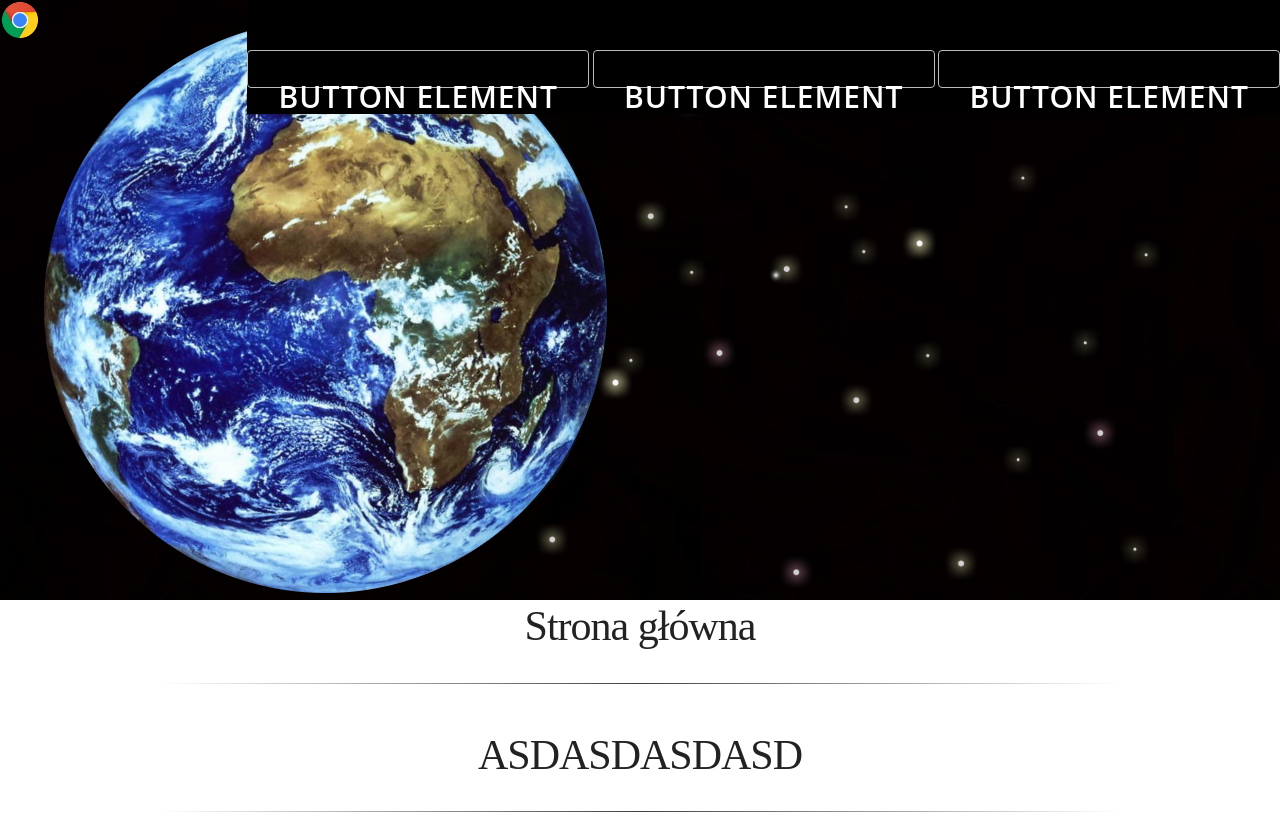
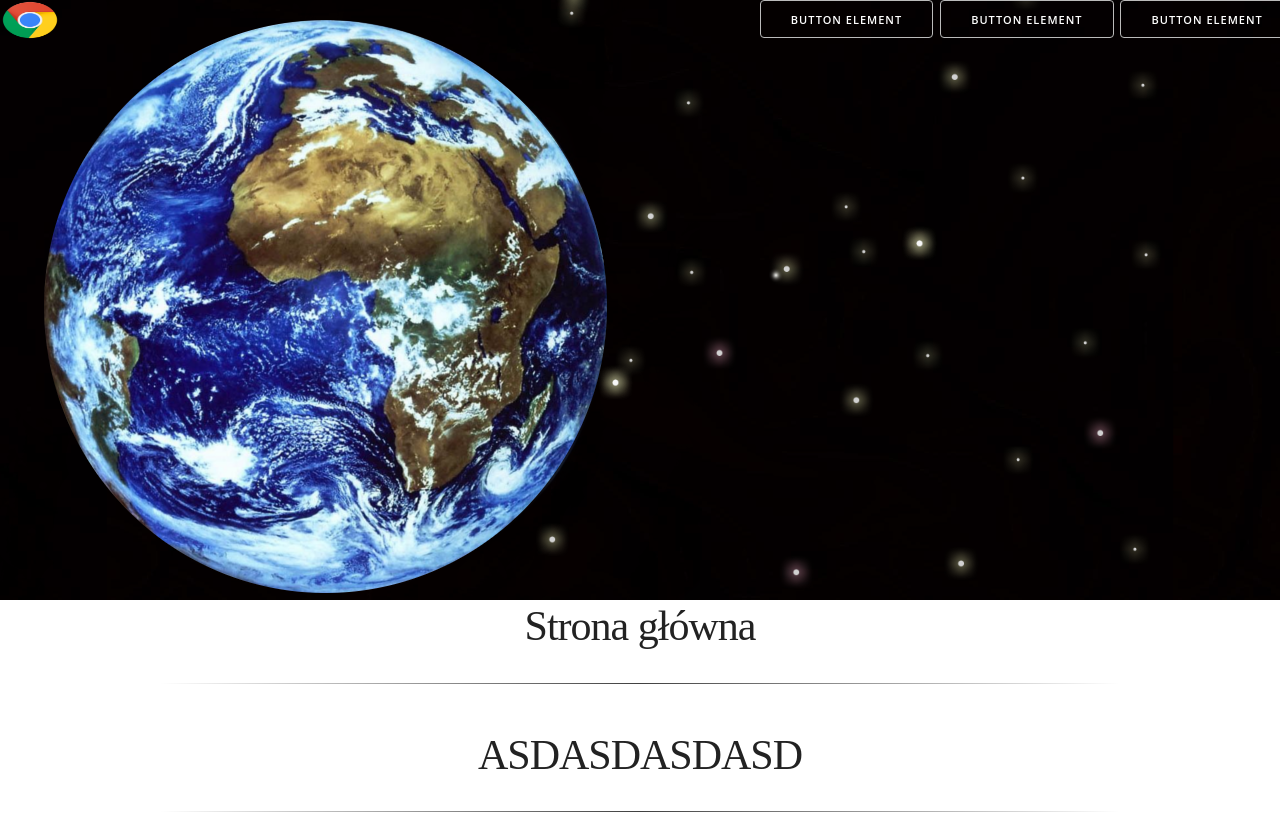
Before and after one commit to fiddlest1ck/webv, a plain HTML site: page index.html in a window 1280 px wide. Shown: the top 829 px of the page. Drawn offline with Linux system fonts and the light colour scheme; some packages are replaced by stand-ins of ours; a web font is replaced by a local one.

Commit message:
poprawiono menu

```diff
--- a/css/style.css
+++ b/css/style.css
@@ -618,6 +618,7 @@ button,
 input[type="submit"],
 input[type="reset"],
 input[type="button"] {
+  z-index:2;
   display: inline-block;
   height: 38px;
   padding: 0 30px;
@@ -634,26 +635,7 @@ input[type="button"] {
   border-radius: 4px;
   border: 1px solid #bbb;
   cursor: pointer;
-  box-sizing: border-box;  background-color: $color;
-  margin: 5rem auto;
-  box-shadow: 0 25px 40px -20px shade($color, 5%);
-  text-align: center;
-  padding-top: 27px;
-  color: #ffffff;
-  font-size: 2em;
-  box-sizing: border-box;
-  cursor: pointer;
-  transition: box-shadow .4s;
-
-  &:hover {
-    box-shadow: 0 20px 40px -20px shade($color, 25%);
-
-  }
-  &.click {
-    transition: all .2s;
-    box-shadow: 0 5px 40px -20px shade($color, 40%);
-  }
-}
+  box-sizing: border-box;  }
 
 .button:hover,
 button:hover,
@@ -995,11 +977,7 @@ img {
   z-index:2;
   background:white;
 }
-.navigator {
-  right:0;
-  position:absolute;
-  z-index:2;
-}
+
 .largest-window {
   position:absolute;
   z-index:2;
--- a/index.html
+++ b/index.html
@@ -9,16 +9,16 @@
     <link rel="stylesheet" href="css/style.css">
   </head>
   <body>
+
   <header class='cloud-box'>
-  <img style='position:absolute; height:40px' src='css/images/asd.png'>
-  </div>
-  <section class='navigator'>
-    <nav>
-      <button>Button element</button>
-      <button>Button element</button>
-      <button>Button element</button>
-    </nav>
-  </section>
+  <div class='twelve columns' style=' position:absolute; z-index:2'>
+  <img class='one column' style='height:40px' src='css/images/asd.png'><img>
+  <ul style='float:right'>
+  <li class='four columns'><button >Button element</button></li>
+  <li class='four columns'><button >Button element</button></li>
+  <li class='four columns'><button >Button element</button></li>
+  </ul>
+    </div>
     <ul id='scene' class='scene'>
       <li class="layer" data-depth="0.20"><img class='image1' src='css/images/stars.png' /></li>
       <li class="layer" data-depth="0.70"><img class='image2' src='css/images/world.png' /></li>
```
